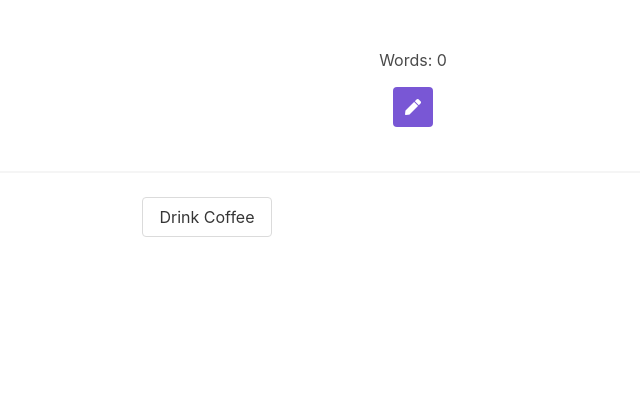
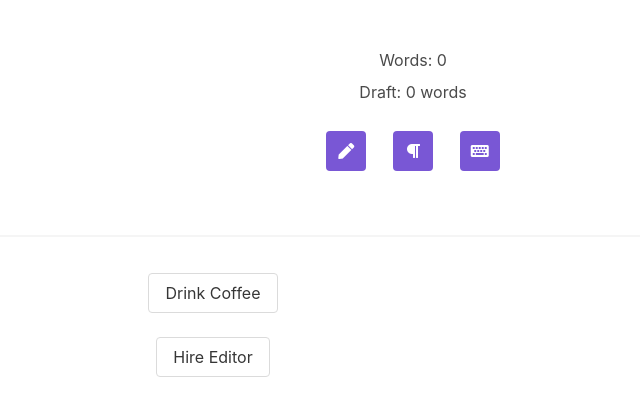
Before and after one commit to PrajnaAvidya/writer, a Vue app: page / in a window 1280 px wide. Shown: the top 416 px of the page, without its empty margins (227-867 px from the left). Built offline with nearby package versions, Linux system fonts and the light colour scheme.

Commit message:
refactor round & add a couple more basic features

```diff
--- a/src/filters.js
+++ b/src/filters.js
@@ -2,3 +2,4 @@ import Vue from 'vue';
 import utils from './utils';
 
 Vue.filter('round', value => utils.round(value));
+Vue.filter('roundPositive', value => utils.round(value, { alwaysPositive: true }));
--- a/src/utils.js
+++ b/src/utils.js
@@ -2,18 +2,35 @@ import Big from 'big.js';
 
 export default {
   // global round/format function
-  round(value, decimal = false) {
+  round(value, userOptions = {}) {
+    // get/combine default options
+    const defaultOptions = {
+      decimal: false, // show decimal for values under 100
+      alwaysPositive: false, // don't show values below 0
+      showNaN: false, // show 'NaN' instead of 0 for invalid numbers
+    };
+    const options = Object.assign(defaultOptions, userOptions);
+
+    // check if a number
     if (Number.isNaN(value)) {
+      return options.showNaN ? 'NaN' : 0;
+    }
+
+    // convert to big.js
+    value = Big(value);
+
+    // check if negative
+    if (options.alwaysPositive && value.lt(0)) {
       return 0;
     }
 
-    value = Big(value);
-
-    if (decimal && value < 100) {
+    // return decimal if under 100
+    if (options.decimal && value.lt(100)) {
       return value.toFixed(1);
     }
 
-    if (value <= 999) {
+    // return number for under 1000
+    if (value.lt(1000)) {
       return Math.floor(value).toString().replace(/\B(?=(\d{3})+(?!\d))/g, ',');
     }
 
@@ -24,6 +41,7 @@ export default {
     }
     */
 
+    // show regular suffix for under 1E36
     if (value.lt('1E36')) {
       const suffixes = ['', 'K', 'M', 'B', 'T', 'Qa', 'Qi', 'Sx', 'Sp', 'Oc', 'No', 'Dec'];
       const suffix = suffixes[Math.floor((value.e) / 3)];
@@ -32,8 +50,8 @@ export default {
       return `${value.div(1000).toPrecision(4 + sigFig)} ${suffix}`;
     }
 
+    // show double suffix for under 1E303
     if (value.lt('1E303')) {
-      // TODO
       const bigSuffixes = ['Dec', 'Vig', 'Tri', 'Qua', 'Qui', 'Sex', 'Sep', 'Oct', 'Non'];
       const littleSuffixes = ['U', 'D', 'T', 'Qa', 'Qi', 'Sx', 'Sp', 'Oc', 'No', ''];
 
@@ -47,6 +65,7 @@ export default {
       return `${value.div(1000).toPrecision(4 + sigFig)} ${suffix}`;
     }
 
+    // number is basically infinity at this point
     return '∞';
   },
 
--- a/src/views/Game.vue
+++ b/src/views/Game.vue
@@ -1,7 +1,10 @@
 <template>
   <div class="game">
-    <div class="words">Words: {{ words | round }}</div>
+    <div class="words">Words: {{ words | roundPositive }}</div>
+    <div class="draft">Draft: {{ draft | round }} words</div>
 
+    <div class="columns buttons">
+      <div class="column">
         <b-tooltip
           label="Write some words"
           position="is-bottom"
@@ -11,18 +14,51 @@
             <b-icon icon="pen" />
           </a>
         </b-tooltip>
+      </div>
+      <div class="column">
+        <b-tooltip
+          label="Edit writing"
+          position="is-bottom"
+          class="write"
+        >
+          <a class="button is-primary" @click="edit">
+            <b-icon icon="paragraph" />
+          </a>
+        </b-tooltip>
+      </div>
+      <div class="column">
+        <b-tooltip
+          label="Edit writing"
+          position="is-bottom"
+          class="write"
+        >
+          <a class="button is-primary" @click="edit">
+            <b-icon icon="keyboard" />
+          </a>
+        </b-tooltip>
+      </div>
+    </div>
 
     <hr />
 
-    <div class="production">
-      <div class="columns">
-        <div class="column">
+    <div class="production columns is-multiline">
+      <!-- row -->
+      <div class="column is-half">
         <a class="button" @click="coffee">Drink Coffee</a>
       </div>
-        <div class="column">
+      <div class="column is-half">
         <span v-if="buzzActive()">Caffeine Buzz Remaining: {{ buzzRemaining() }} seconds</span>
       </div>
+      <!-- /row -->
+
+      <!-- row -->
+      <div class="column is-half">
+        <a class="button" @click="hireEditor">Hire Editor</a>
       </div>
+      <div class="column is-half">
+        <span v-if="editors > 0">Editors: {{ editors | round }}</span>
+      </div>
+      <!-- /row -->
     </div>
   </div>
 </template>
@@ -35,6 +71,14 @@ export default {
   name: 'game',
   data: () => ({
     words: Big(0),
+    baseWords: Big(1),
+    maxWords: Big(2),
+    draft: Big(0),
+    baseEdit: Big(1),
+    maxEdit: Big(4),
+
+    editors: Big(0),
+
     lastFrame: null,
 
     // caffeine
@@ -70,8 +114,14 @@ export default {
       const frameDivision = Big(1000).div(progress);
 
       // TODO actual frame updates
+      const frameIncrement = Big(1).div(frameDivision);
       if (this.buzzActive()) {
-        this.words = this.words.plus(Big(1).div(frameDivision));
+        this.words = this.words.plus(frameIncrement);
+      }
+
+      if (this.editors.gt(0) && this.words.gt(frameIncrement)) {
+        this.words = this.words.minus(this.editors.times(frameIncrement));
+        this.draft = this.draft.plus(this.editors.times(frameIncrement));
       }
 
       // get next frame
@@ -80,8 +130,18 @@ export default {
 
     // TODO only game core stuff (ie ticks) should be in here, everything else in components
     write() {
-      this.words = this.words.plus(1);
+      const words = this.randomInt(this.baseWords, this.maxWords);
+      this.words = this.words.plus(words);
       // this.$store.commit('incrementWords', 1);
+    },
+    edit() {
+      let words = this.randomInt(this.baseEdit, this.maxEdit);
+      if (words > this.words) {
+        // this is weird af but what airbnb style guide wants me to do
+        ({ words } = this);
+      }
+      this.draft = this.draft.plus(words);
+      this.words = this.words.minus(words);
     },
     coffee() {
       if (this.caffeineEndTime < this.lastFrame) {
@@ -96,12 +156,25 @@ export default {
     buzzRemaining() {
       return this.$options.filters.round((this.caffeineEndTime - this.lastFrame) / 1000);
     },
+    hireEditor() {
+      this.editors = this.editors.plus(1);
+    },
+
+    randomInt(min, max) {
+      min = Math.ceil(min);
+      max = Math.floor(max);
+      return Math.floor(Math.random() * (max - min + 1)) + min;
+    },
   },
 };
 </script>
 
 <style lang="scss">
 .words {
+  margin-bottom: 8px;
+}
+
+.draft {
   margin-bottom: 15px;
 }
 
@@ -113,4 +186,8 @@ export default {
   margin: 0 auto;
   width: 800px;
 }
+.buttons {
+  margin: 0 auto;
+  width: 200px;
+}
 </style>
```
Also changed, not shown: _TODO.txt, 1 other file (tests, documents, lock files or other folders). Lines whose indentation alone changed are shown as unchanged.
